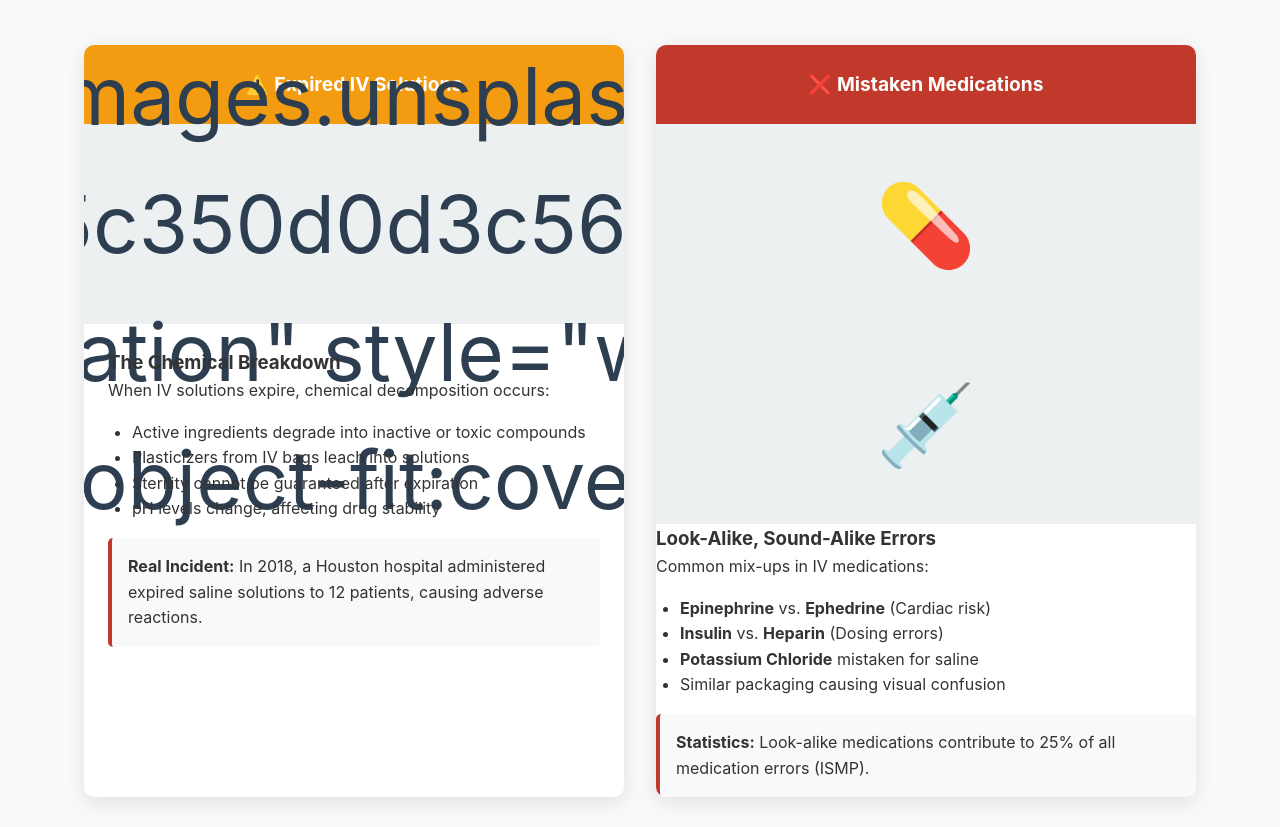
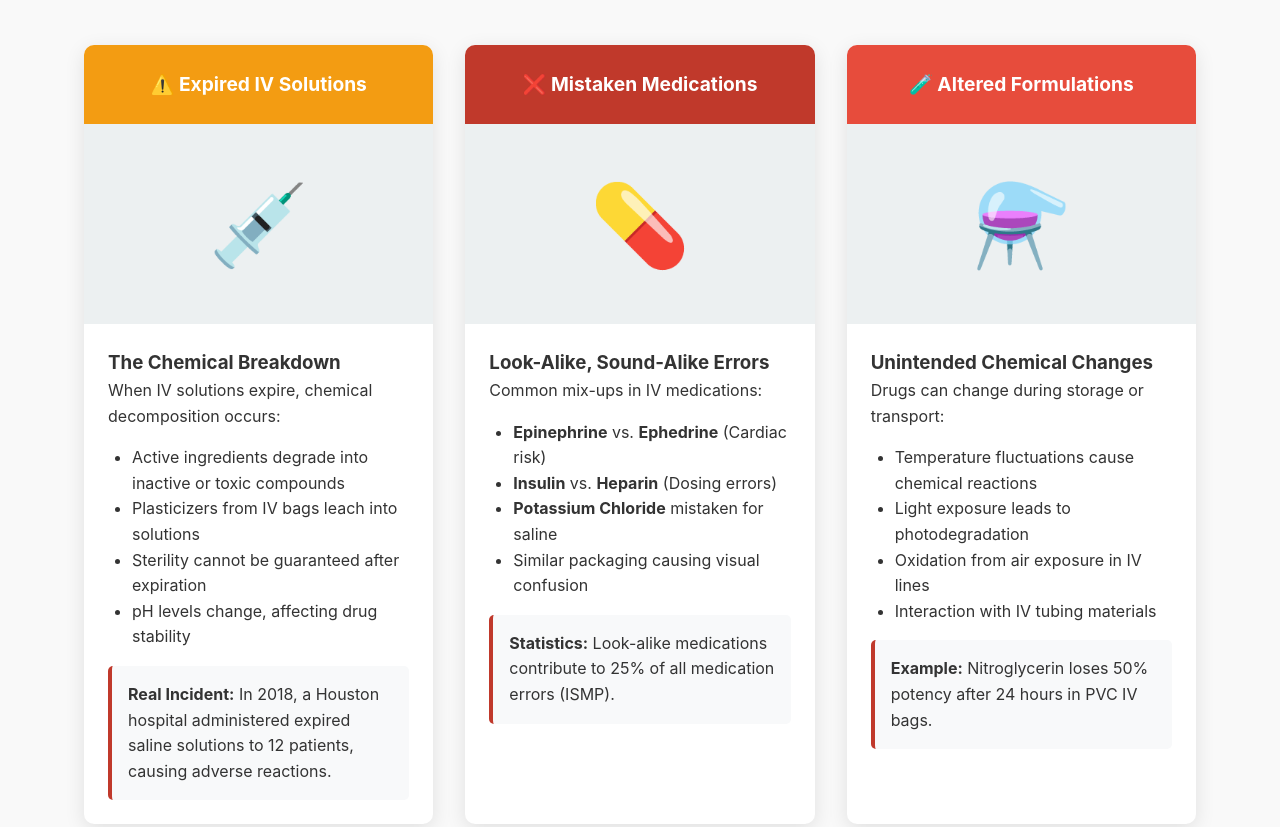
Before and after one commit to alx693-hue/Medtest-crowdfunding, a plain HTML site: page why-it-matters.html in a window 1280 px wide. Shown: the part 582-1409 px from the top of the page. Drawn offline with Linux system fonts and the light colour scheme.

Commit message:
Update why-it-matters.html

```diff
--- a/why-it-matters.html
+++ b/why-it-matters.html
@@ -368,8 +368,7 @@
                 <!-- Danger 1: Expired Drugs -->
                 <div class="danger-card">
                     <div class="danger-header expired">⚠️ Expired IV Solutions</div>
-                    <div class="danger-image">img src="https://images.unsplash.com/photo-1559757148-5c350d0d3c56?w=400" alt="IV Medication" style="width:100%; height:100%; object-fit:cover;">
-</div>
+                    <div class="danger-image">💉</div>
                     <div class="danger-content">
                         <h3>The Chemical Breakdown</h3>
                         <p>When IV solutions expire, chemical decomposition occurs:</p>
@@ -390,7 +389,7 @@
                 <div class="danger-card">
                     <div class="danger-header mistaken">❌ Mistaken Medications</div>
                     <div class="danger-image">💊</div>
-                    <div class="danger-image">💉</div>
+                    <div class="danger-content">
                         <h3>Look-Alike, Sound-Alike Errors</h3>
                         <p>Common mix-ups in IV medications:</p>
                         <ul style="margin: 1rem 0; padding-left: 1.5rem;">
```
